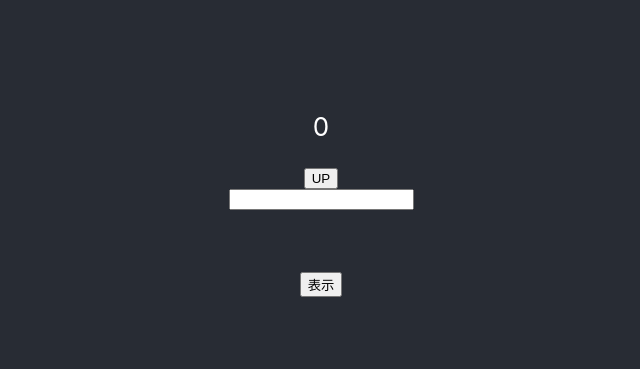
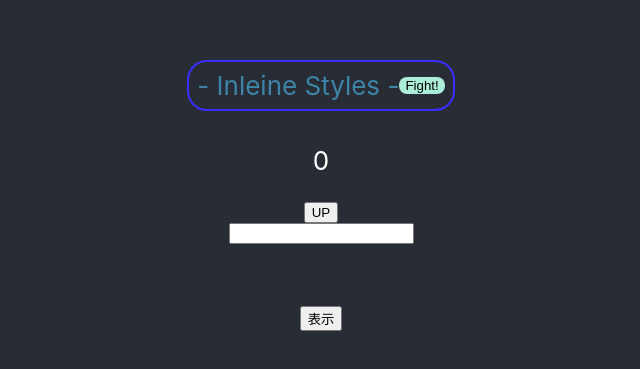
Before and after one commit to Yolobuil/jkproject, a React (Create React App) app: page / in a window 1280 px wide. Shown: the part 209-578 px from the top of the page, without its empty margins (319-959 px from the left). Built offline with nearby package versions, Linux system fonts and the light colour scheme.

Commit message:
InlineStyles

```diff
--- a/src/App.tsx
+++ b/src/App.tsx
@@ -1,6 +1,7 @@
 import React, {useState, useCallback, useMemo} from 'react';
 import './App.css';
 import {ChildArea} from './ChildArea'
+import { InlineStyle } from './components/InlineStyle';
 
 function App() {
    const [count,setCount] = useState(0);
@@ -38,6 +39,7 @@
   return (
     <div className="App">
       <header className="App-header">
+        <InlineStyle />
   <p> {count}</p>
   <button onClick={onClickCountUp}>UP</button>
   {/* inputで子要素が再レンダリングされるのは、Reactの特徴 */}
--- /dev/null
+++ b/src/components/InlineStyle.tsx
@@ -0,0 +1,38 @@
+export const InlineStyle = () => {
+
+  const containerStyle = {
+    border:　"solid 2px #392eff",
+    borderRadius : "20px",
+    // 内側のスペース
+    padding : "8px",
+    //　外側のスペース
+    margin: "8px",
+    // 横並び
+    display: "flex",
+    justifyCOntent: "space-arround",
+    // あらいんアイテム
+    alignItems: "center",
+  }
+  const titleStyle = {
+margin: 0,
+color: "#3d84a8",
+  }
+  const buttonStyle = {
+backgroundColor: "#abedd8",
+border:"none",
+paddding: "8px",
+borderRadius: "8px",
+
+  }
+
+
+  return(
+<div style={containerStyle}>
+  <p style={titleStyle}>- Inleine Styles -</p>
+  <button style={buttonStyle}> Fight! </button>
+</div>
+
+  )
+
+
+}
```
Also changed, not shown: メモ.txt.
